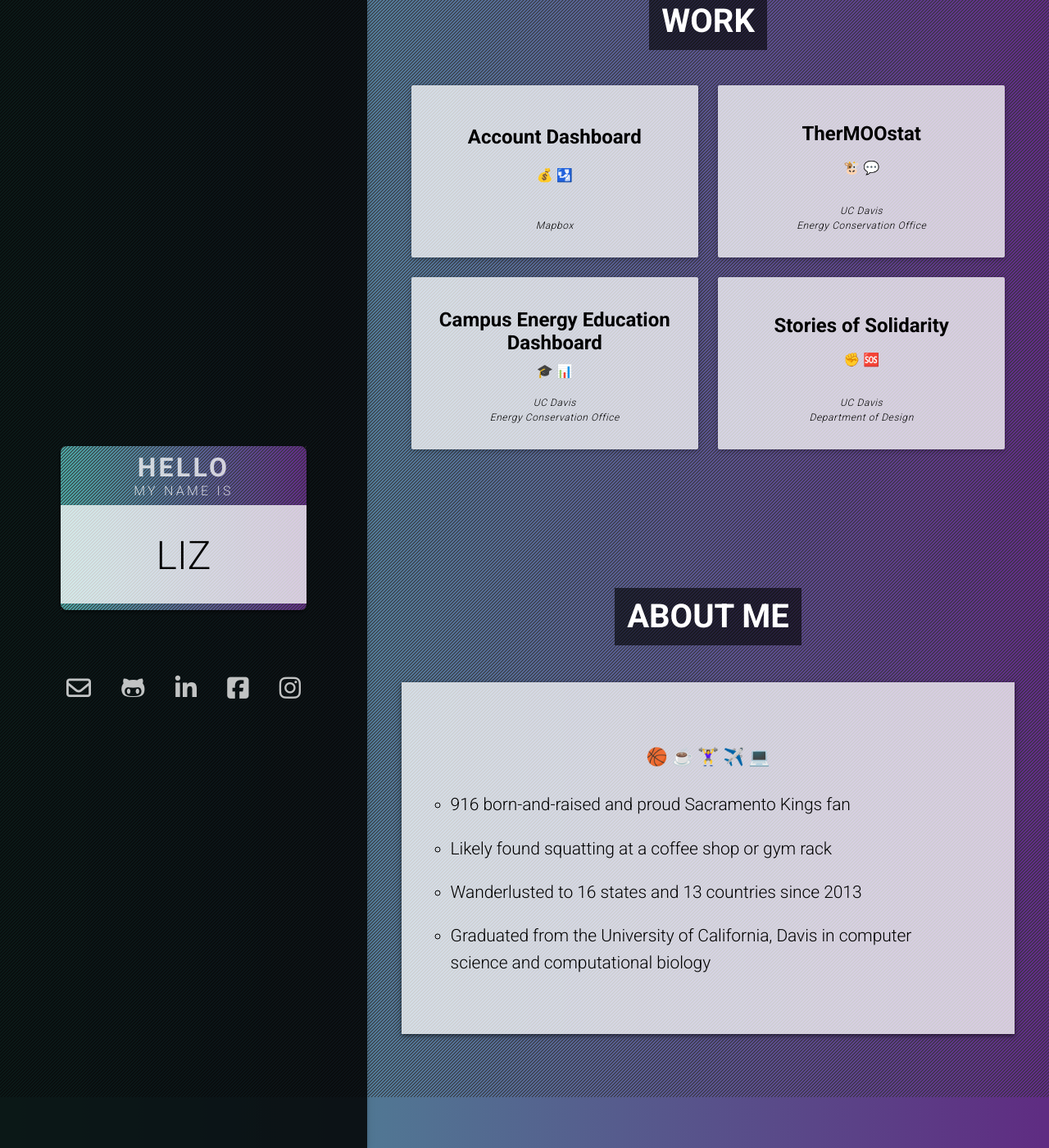
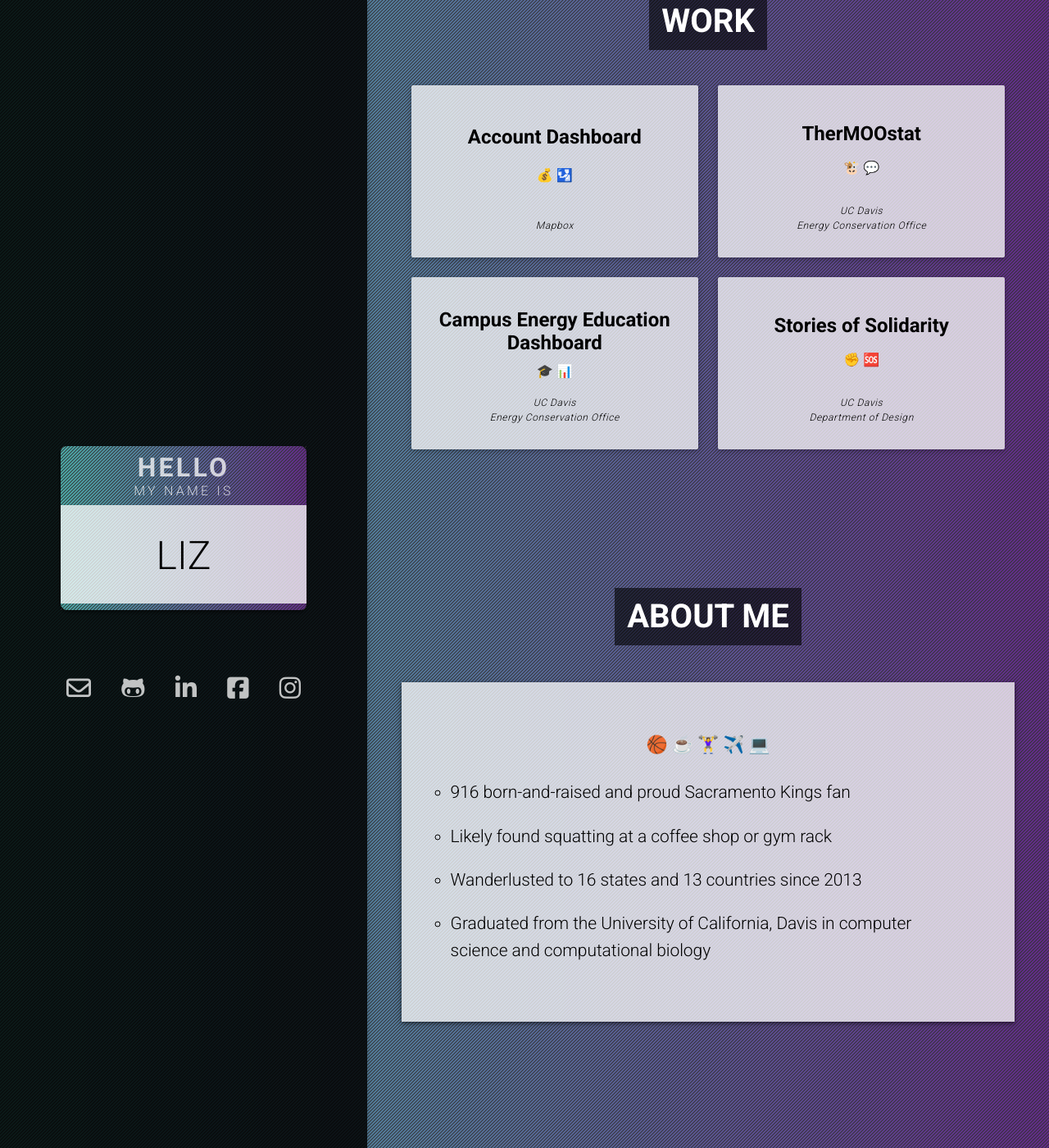
Before and after one commit to lshig/lizshigetoshi.com-legacy, a Jekyll site: the page built from index.html, in a window 1280 px wide and 1400 px high, scrolled down 693 px. Shown: the whole window at 82% size. Built offline with Jekyll 4.4.1, drawn with Linux system fonts in a browser that asks for light colours; nearby versions of some CDN libraries; emoji names are drawn with the system emoji font.

Commit message:
Adjust spacing

```diff
--- a/_includes/about.html
+++ b/_includes/about.html
@@ -1,6 +1,6 @@
 {% for page in site.posts %}
 {% if page.text %}
-<div class="wrapper" id="about-me">
+<div class="end-wrapper" id="about-me">
   <div class="page">
     <div class="page-heading-wrapper">
       <div class="page-heading">
--- a/_sass/_page.scss
+++ b/_sass/_page.scss
@@ -37,7 +37,7 @@ Page Default SCSS - specifics
 }
 
 .page-content {
-  padding: 60px 30px;
+  padding: 45px 30px 60px 30px;
   background-color: $white-color;
   background-color: $white-color-opacity-high;
   box-shadow: 0 2px 5px 0 rgba(0,0,0,0.5),0 2px 10px 0 rgba(0,0,0,0.12);
@@ -126,7 +126,7 @@ Page Default SCSS - specifics
 @media only screen and (max-width: $large-screen) {
   .page-content {
     width: $full-width;
-    padding: 60px 15px;
+    padding: 45px 15px 60px;
 
     ul {
       margin: 0 10px 0 30px;
```
Also changed, not shown: css/main.min.css.
